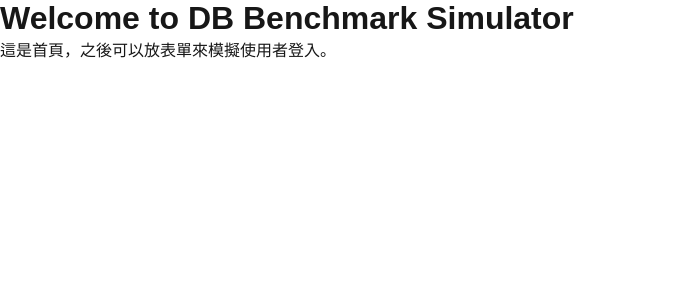
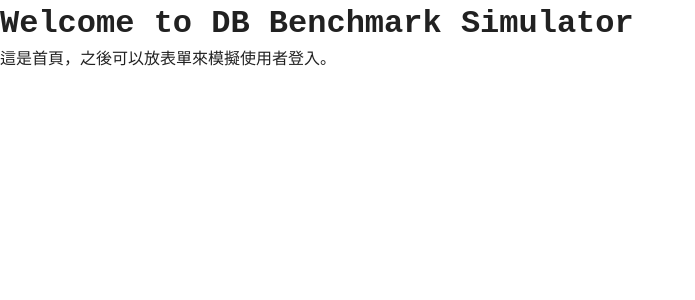
Before and after one commit to blake3366/DB-Benchmark-Simulator, a Next.js app in the folder frontend/: page / in a window 1280 px wide. Shown: the top 300 px of the page, without its empty margins (0-695 px from the left). Built offline with nearby package versions, Linux system fonts and the light colour scheme.

Commit message:
feat: add mui package and set global font

```diff
--- a/frontend/src/pages/_app.tsx
+++ b/frontend/src/pages/_app.tsx
@@ -1,6 +1,19 @@
 import "@/styles/globals.css";
 import type { AppProps } from "next/app";
+import { createTheme, ThemeProvider } from "@mui/material/styles";
+import CssBaseline from "@mui/material/CssBaseline";
+
+const theme = createTheme({
+  typography: {
+    fontFamily: "monospace", // 設定全局字體為 monospace
+  },
+});
 
 export default function App({ Component, pageProps }: AppProps) {
-  return <Component {...pageProps} />;
+  return (
+    <ThemeProvider theme={theme}>
+      <CssBaseline /> {/* 重置瀏覽器樣式 */}
+      <Component {...pageProps} /> {/* 渲染每個頁面 */}
+    </ThemeProvider>
+  );
 }
```
Also changed, not shown: frontend/package.json (+10 -3 lines).
